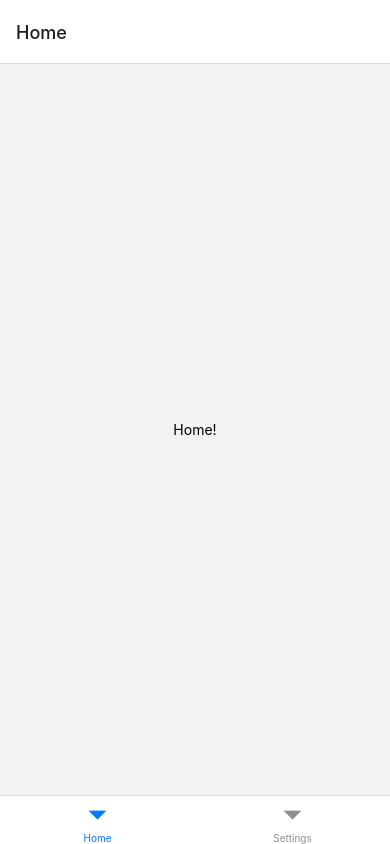
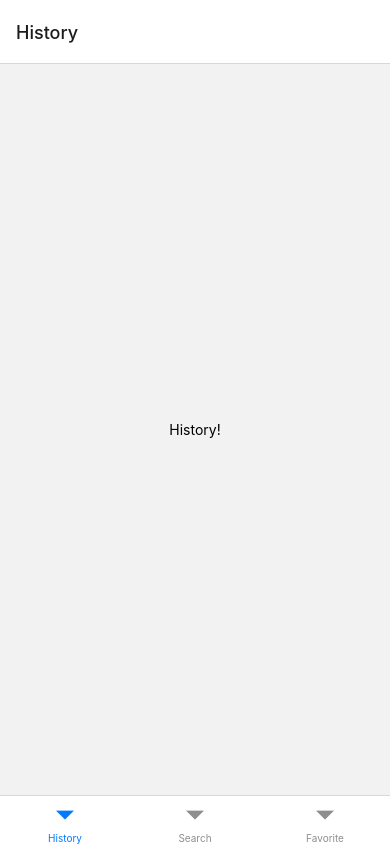
Before and after one commit to mehmetenfa/turkish-dictionary, a React Native app: screen / in a window 390 px wide. Built offline with nearby package versions, Linux system fonts and the light colour scheme.

Commit message:
vires folder

```diff
--- a/App.js
+++ b/App.js
@@ -1,22 +1,11 @@
-import { SafeAreaView, StyleSheet, Text, View } from "react-native";
+import { StyleSheet, Text, View } from "react-native";
 import { NavigationContainer } from "@react-navigation/native";
 import { createBottomTabNavigator } from "@react-navigation/bottom-tabs";
 
-function HomeScreen() {
-  return (
-    <View style={{ flex: 1, justifyContent: "center", alignItems: "center" }}>
-      <Text>Home!</Text>
-    </View>
-  );
-}
+import SearchView from "./src/views/search";
+import HistoryView from "./src/views/history";
+import FavoriteView from "./src/views/favorite";
 
-function SettingsScreen() {
-  return (
-    <View style={{ flex: 1, justifyContent: "center", alignItems: "center" }}>
-      <Text>Settings!</Text>
-    </View>
-  );
-}
 
 const Tab = createBottomTabNavigator();
 
@@ -24,8 +13,9 @@ export default function App() {
   return (
     <NavigationContainer>
       <Tab.Navigator>
-        <Tab.Screen name="Home" component={HomeScreen} />
-        <Tab.Screen name="Settings" component={SettingsScreen} />
+        <Tab.Screen name="History" component={HistoryView} />
+        <Tab.Screen name="Search" component={SearchView} />
+        <Tab.Screen name="Favorite" component={FavoriteView} />
       </Tab.Navigator>
     </NavigationContainer>
   );
--- /dev/null
+++ b/src/views/favorite.js
@@ -0,0 +1,11 @@
+import { Text, View } from "react-native";
+
+function FavoriteView() {
+  return (
+    <View style={{ flex: 1, justifyContent: "center", alignItems: "center" }}>
+      <Text>Favorites!</Text>
+    </View>
+  );
+}
+
+export default FavoriteView;
--- /dev/null
+++ b/src/views/history.js
@@ -0,0 +1,11 @@
+import { Text, View } from "react-native";
+
+function HistoryView() {
+  return (
+    <View style={{ flex: 1, justifyContent: "center", alignItems: "center" }}>
+      <Text>History!</Text>
+    </View>
+  );
+}
+
+export default HistoryView;
--- /dev/null
+++ b/src/views/search.js
@@ -0,0 +1,11 @@
+import { Text, View } from "react-native";
+
+function SearchView() {
+  return (
+    <View style={{ flex: 1, justifyContent: "center", alignItems: "center" }}>
+      <Text>Search!</Text>
+    </View>
+  );
+}
+
+export default SearchView;
```
Also changed, not shown: src/views/detail.js (added, +11 -0 lines).
